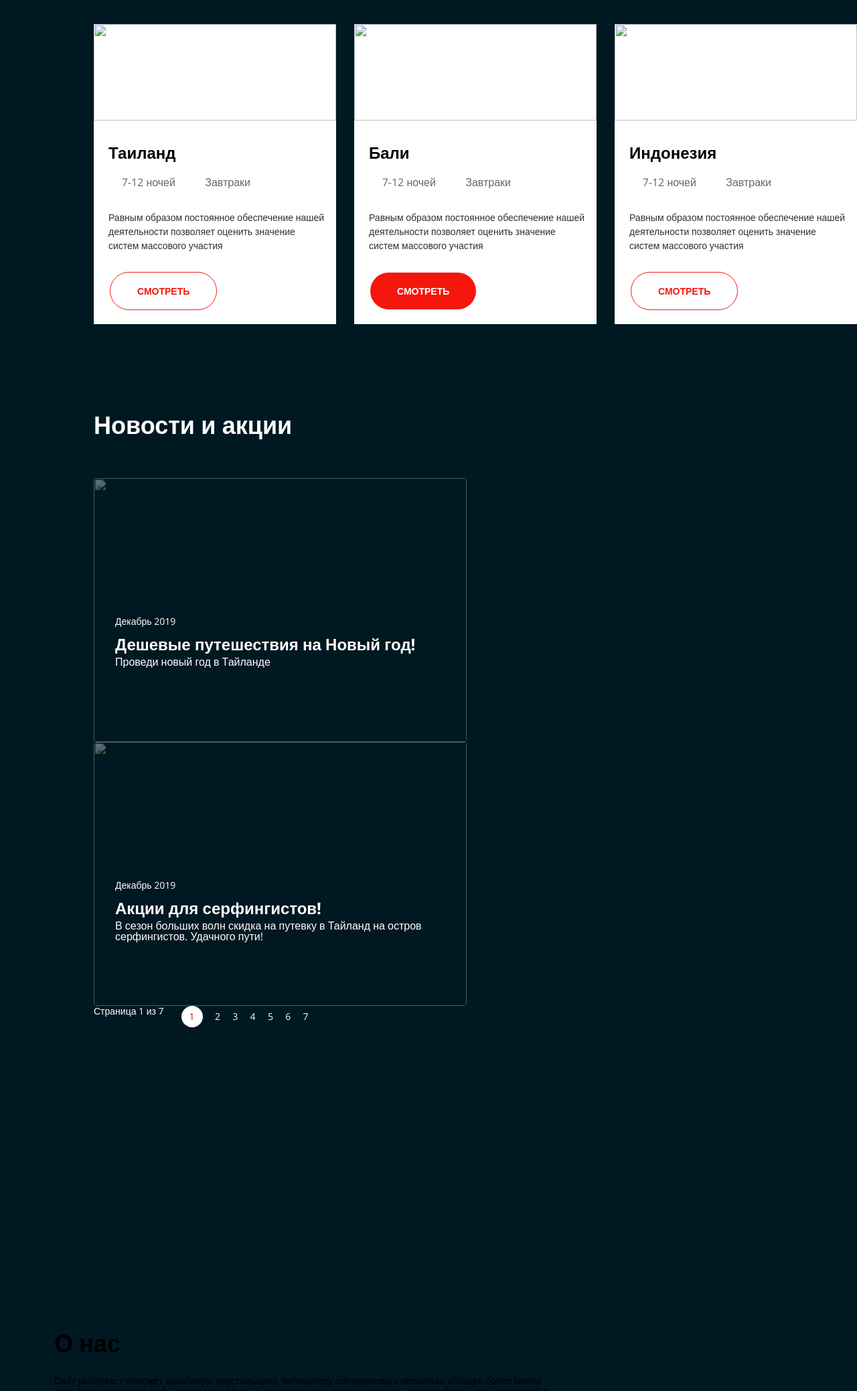
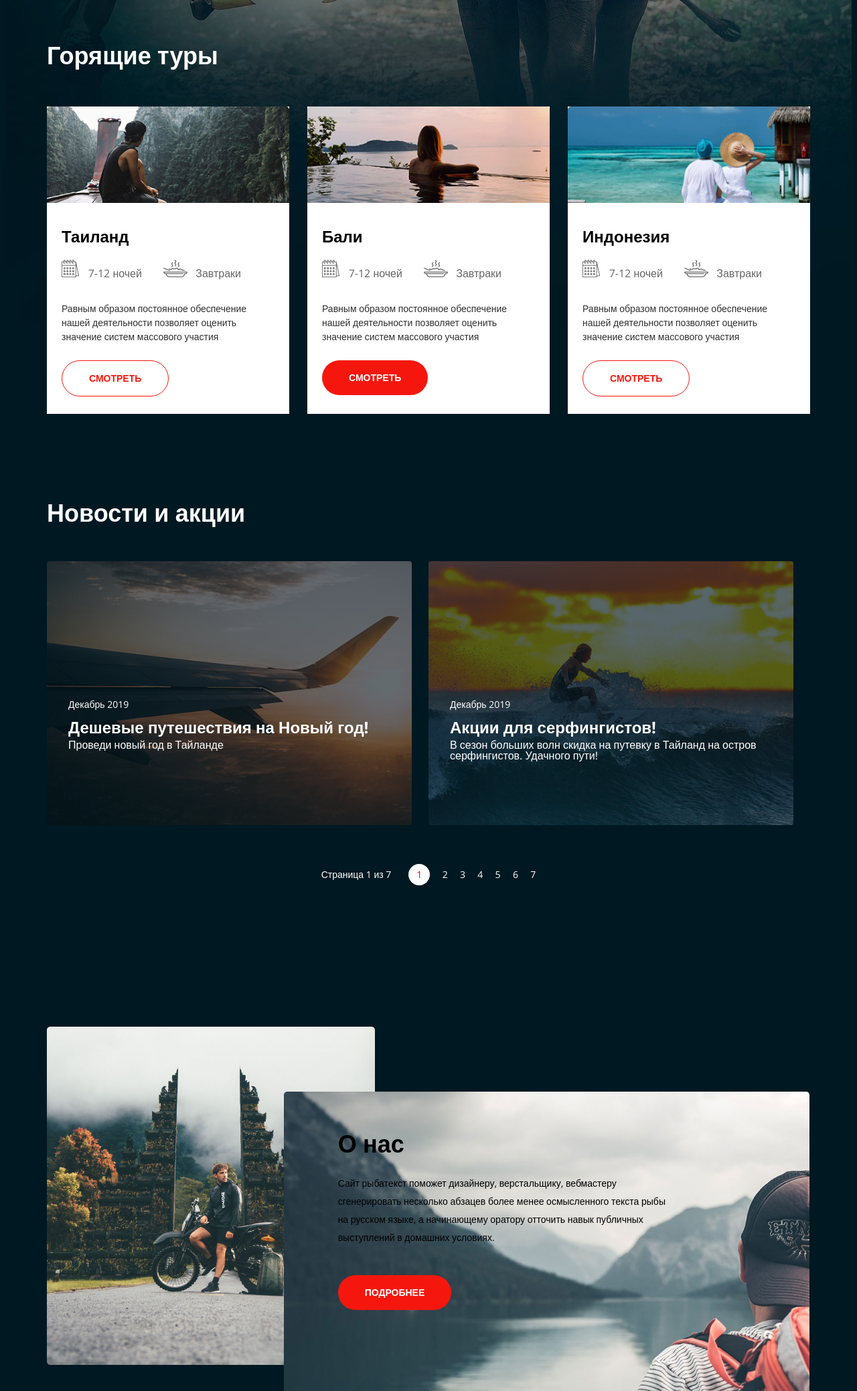
Before and after one commit to ddgurova/project_air_asia, a plain HTML site: page index.html in a window 1280 px wide. Shown: the part 723-2800 px from the top of the page at 67% size. Drawn offline with nearby package versions, Linux system fonts and the light colour scheme.

Commit message:
Add files via upload
Поправила задание 2

```diff
--- a/index.html
+++ b/index.html
@@ -5,15 +5,16 @@
         <link rel="preconnect" href="https://fonts.googleapis.com">
         <link rel="preconnect" href="https://fonts.gstatic.com" crossorigin>
         <link href="https://fonts.googleapis.com/css2?family=Open+Sans:ital,wght@0,300;0,400;0,500;0,600;0,700;0,800;1,300;1,400;1,500;1,600;1,700;1,800&display=swap" rel="stylesheet">
-        <link rel="stylesheet" href="./main.css">
+        <link rel="stylesheet" href="main.css">
         <title>Air Asia</title>
     </head>
     <body>
-        <div class="wrapper">
+        <div class="wrapper main-page-wrapper">
+            <section class="hero">
+                <div class="container">
                     <header class="header">
-                <div class="container">
                         <a href="/" class="logo">
-                        <img src="/Project/лого.png" class="logo__pic">
+                            <img src="./pictures/logo.png" class="logo__pic">
                         </a>
                         <nav class="menu">
                             <ul class="menu__list">
@@ -32,14 +33,16 @@
                             <a href="tel:+78007003030" class="contacts__phone">8 800 700 30 30</a>
                             <div class="contacts__workhours">График работы</div>
                         </address>
+                    </header>
                 </div>
-            </header>
+            </section>
             <main class="main-content">
+                <div class="container">
                     <section class="tours">
                         <div class="container">
                             <div class="tours__image">
                                 <img src="" alt="" class="tours__elem">
-                            <h1 class="tours__title">Авторские туры по Азии</h1>
+                                <h1 class="tours__title">Авторские<br>туры по Азии</h1>
                                 <p class="tours__description">Открой для себя Азию</p>
                                 <a href="#" class="button btn--color--red">Подробнее</a>
                             </div>
@@ -50,52 +53,52 @@
                             <h2 class="hot-tours__title">Горящие туры</h2>
                             <ul class="hot-tours__cards">
                                 <li class="hot-tours__item">
-                                <img src="/Project/river.png" alt="" class="hot-tours__image">
+                                    <img src="./pictures/river.png" alt="" class="hot-tours__image">
+                                    <div class="hot_tours__desc">
                                         <h3 class="hot-tours__country">Таиланд</h3>
                                         <div class="hot-tours__icons">
-                                    <img src="/Project/calendar.png" alt="" class="icons__calendar">
+                                            <img src="./pictures/calendar.png" alt="" class="icons__calendar">
                                             <p class="icons__nights">7-12 ночей</p>
-                                    <img src="/Project/meal.png" alt="" class="icons__meals">
+                                            <img src="./pictures/meal.png" alt="" class="icons__meals">
                                             <p class="icons__breakfast">Завтраки</p>
                                         </div>
                                         <p class="hot-tours__description">
                                             Равным образом постоянное обеспечение нашей деятельности позволяет оценить значение систем массового участия
                                         </p>
-                                <div class="hot-tours__button-wrapper">
                                         <a href="#" class="button btn--color--white">Смотреть</a>
                                     </div>
                                 </li>
 
                                 <li class="hot-tours__item">
-                                <img src="/Project/pool.png" alt="" class="hot-tours__image">
+                                    <img src="./pictures/pool.png" alt="" class="hot-tours__image">
+                                    <div class="hot_tours__desc">
                                         <h3 class="hot-tours__country">Бали</h3>
                                         <div class="hot-tours__icons">
-                                    <img src="/Project/calendar.png" alt="" class="icons__calendar">
+                                            <img src="./pictures/calendar.png" alt="" class="icons__calendar">
                                             <p class="icons__nights">7-12 ночей</p>
-                                    <img src="/Project/meal.png" alt="" class="icons__meals">
+                                            <img src="./pictures/meal.png" alt="" class="icons__meals">
                                             <p class="icons__breakfast">Завтраки</p>
                                         </div>
                                         <p class="hot-tours__description">
                                             Равным образом постоянное обеспечение нашей деятельности позволяет оценить значение систем массового участия
                                         </p>
-                                <div class="hot-tours__button-wrapper">
-                                    <a href="#" class="button btn-color--red">Смотреть</a>
+                                        <a href="#" class="button btn--color--red">Смотреть</a>
                                     </div>
                                 </li>
 
                                 <li class="hot-tours__item">
-                                <img src="/Project/ocean.png" alt="" class="hot-tours__image">
+                                    <img src="./pictures/ocean.png" alt="" class="hot-tours__image">
+                                    <div class="hot_tours__desc">
                                         <h3 class="hot-tours__country">Индонезия</h3>
                                         <div class="hot-tours__icons">
-                                    <img src="/Project/calendar.png" alt="" class="icons__calendar">
+                                            <img src="./pictures/calendar.png" alt="" class="icons__calendar">
                                             <p class="icons__nights">7-12 ночей</p>
-                                    <img src="/Project/meal.png" alt="" class="icons__meals">
+                                            <img src="./pictures/meal.png" alt="" class="icons__meals">
                                             <p class="icons__breakfast">Завтраки</p>
                                         </div>
                                         <p class="hot-tours__description">
                                             Равным образом постоянное обеспечение нашей деятельности позволяет оценить значение систем массового участия
                                         </p>
-                                <div class="hot-tours__button-wrapper">
                                         <a href="#" class="button btn--color--white">Смотреть</a>
                                     </div>
                                 </li>
@@ -108,17 +111,16 @@
                             <h2 class="news__title">Новости и акции</h2>
                             <ul class="news__points">
                                 <li class="news__item">
-                                <img src="/Project/plain.png" alt="" class="news__image">
+                                    <img src="./pictures/plain.png" alt="" class="news__image">
                                     <div class="news__text">
                                         <div class="news__month">Декабрь 2019</div>
                                         <div class="news__subtitle">Дешевые путешествия на Новый год!</div>
                                         <div class="news__description">Проведи новый год в Тайланде</div>
                                     </div>
                                 </li>
-                        </ul>
-                        <ul class="news__points">
+
                                 <li class="news__item">
-                                <img src="/Project/Surfer.png" alt="" class="news__image">
+                                    <img src="./pictures/surfer.png" alt="" class="news__image">
                                     <div class="news__text">
                                         <h5 class="news__month">Декабрь 2019</h5>
                                         <h3 class="news__subtitle">Акции для серфингистов!</h3>
@@ -129,13 +131,13 @@
                             <div class="pager">
                                 <div class="pager__display">Страница 1 из 7</div>
                                     <ul class="pager__list">
-                                    <li class="pager__item pager__item--active"> <a href="" class="pager__link"></a>1</li>
-                                    <li class="pager__item"> <a href="" class="pager__link"></a>2</li>
-                                    <li class="pager__item"> <a href="" class="pager__link"></a>3</li>
-                                    <li class="pager__item"> <a href="" class="pager__link"></a>4</li>
-                                    <li class="pager__item"> <a href="" class="pager__link"></a>5</li>
-                                    <li class="pager__item"> <a href="" class="pager__link"></a>6</li>
-                                    <li class="pager__item"> <a href="" class="pager__link"></a>7</li>
+                                        <li class="pager__item pager__item--active"> <a href="" class="pager__link">1</a></li>
+                                        <li class="pager__item"> <a href="" class="pager__link">2</a></li>
+                                        <li class="pager__item"> <a href="" class="pager__link">3</a></li>
+                                        <li class="pager__item"> <a href="" class="pager__link">4</a></li>
+                                        <li class="pager__item"> <a href="" class="pager__link">5</a></li>
+                                        <li class="pager__item"> <a href="" class="pager__link">6</a></li>
+                                        <li class="pager__item"> <a href="" class="pager__link">7</a></li>
                                     </ul>
                                 </div>
                             </div>
@@ -157,11 +159,13 @@
                             </div>
                         </div>
                     </section>
+                </div>
             </main>
-            <!-- <footer class="footer">
-                <div class="container">
+            <footer class="footer__container">
+                <div class="container footer-container__content">
+                    <div class="footer">
                         <a href="/" class="logo">
-                        <img src="" alt="" class="logo__pic">
+                            <img src="./pictures/logo.png" alt="" class="logo__pic">
                         </a>
                         <nav class="menu">
                             <ul class="menu__list">
@@ -176,12 +180,27 @@
                                 </li>
                             </ul>
                         </nav>
+                        <ul class="socials">
+                            <li class="social__item">
+                                <a href="###" class="social__link social__item--icon--telegram"></a>
+                            </li>
+                            <li class="social__item">
+                                <a href="###" class="social__link social__item--icon--vk"></a>
+                            </li>
+                            <li class="social__item">
+                                <a href="###" class="social__link social__item--icon--fb"></a>
+                            </li>
+                            <li class="social__item">
+                                <a href="###" class="social__link social__item--icon--insta"></a>
+                            </li>
+                        </ul>
                         <address class="contacts">
-                        <p>Бесплатный звонок по России</p>
+                            <div class="contacts__descr">Бесплатный звонок по России</div>
                             <a href="tel:+78007003030" class="contacts__phone">8 800 700 30 30</a>
                         </address>
                     </div>
-            </footer> -->
+                </div>
+            </footer>
         </div>
     </body>
 </html>
--- a/main.css
+++ b/main.css
@@ -9,6 +9,7 @@ body {
 }
 a {
     color: inherit;
+    text-decoration: none;
 }
 ul {
     padding: 0;
@@ -22,11 +23,12 @@ h1, h2, h3, h4, h5, h6 {
     font-weight: normal;
 }
 p {
-    margin-top: 0px;
+    margin-top: 0;
+    margin-bottom: 0;
 }
 .container {
     margin: 0 auto;
-    width: 1000px;
+    width: 1140px;
     display: flex;
     flex-direction: column;
 }
@@ -101,6 +103,7 @@ header {
     font-weight: bold;
     text-transform: uppercase;
     text-decoration: none;
+    display: inline-block;
 }
 .btn--color--red:hover {
     background: #F5170E;
@@ -108,7 +111,6 @@ header {
     color: #FFFFFF;
 }
 .hot-tours {
-    height: 555px;
     margin-bottom: 127px;
 }
 .hot-tours__title {
@@ -118,43 +120,35 @@ header {
     display: flex;
     align-items: flex-end;
     margin-bottom: 55px;
-    width: 273px;
-    height: 49px;
 }
 .hot-tours__cards {
     display: flex;
-    left: 389px;
-    width: 1140px;
 }
 .hot-tours__item {
-    height: 448px;
-    width: 362px;
     background: #FFFFFF;
+    display: inline-block;
     margin-right: 27px;
-    display: inline-block;
 }
 .hot-tours__image {
     width: 362px;
     height: 144px;
-    left: 389px;
-    margin-bottom: 29px;
+}
+.hot_tours__desc {
+    padding: 33px 22px 26px;
 }
 .hot-tours__country {
-    width: 108px;
-    height: 33px;
-    padding-left: 22px;
     font-size: 24px;
     font-weight: bold;
     line-height: 28px;
     display: flex;
     align-items: flex-end;
     color: #000000;
-    margin-bottom: 10px;
+    margin-bottom: 21px;
 }
 .hot-tours__icons {
     height: 38px;
     margin-bottom: 24px;
-    padding-left: 28px;
+    align-items: center;
 }
 .icons__calendar {
     height: 26px;
@@ -181,19 +175,12 @@ header {
     color: #666666;
 }
 .hot-tours__description {
-    width: 324px;
-    height: 63px;
-    padding-left: 22px;
     font-size: 14px;
     line-height: 21px;
     display: flex;
     align-items: center;
     color: #303030;
     margin-bottom: 25px;
-}
-.hot-tours__button-wrapper {
-    padding: 25px 203px 26px 24px;
-    width: 135px;
 }
 .btn--color--white {
     background: #FFFFFF;
@@ -208,7 +195,6 @@ header {
     color: #FFFFFF;
 }
 .news {
-    height: 600px;
     margin-bottom: 58px;
 }
 .news__title {
@@ -217,22 +203,21 @@ header {
     line-height: 42px;
     display: flex;
     margin-bottom: 51px;
-    height: 49px;
     color: #FFFFFF;
 }
 .news__points {
-    width: 557px;
-    height: 394px;
-    display: inline-block;
+    display: flex;
+    margin-bottom: 58px;
 }
 .news__item {
     width: 557px;
-    height: 394px;
+    min-height: 394px;
     vertical-align: top;
     position: relative;
     border-radius: 4px;
     overflow: hidden;
     display: inline-block;
+    margin-right: 25px;
 }
 .news__image {
     display: block;
@@ -264,8 +249,8 @@ header {
 }
 .pager {
     display: flex;
-    text-align: center;
-    width: 375px;
+    justify-content: center;
+    align-items: center;
     margin-bottom: 153px;
 }
 .pager__list {
@@ -290,6 +275,7 @@ header {
 }
 .pager__display {
     margin-right: 26px;
+    display: flex;
 }
 .about-us:before {
     display: inline-block;
@@ -297,7 +283,7 @@ header {
     vertical-align: top;
     width: 490px;
     height: 505px;
-    background: url(/Project/gates.png) center center / cover no-repeat;
+    background: url(./pictures/gates.png) center center / cover no-repeat;
 }
 .about-us__desc {
     display: inline-block;
@@ -305,20 +291,27 @@ header {
     width: 785px;
     height: 455px;
     padding: 70px 81px;
-    background: url(/Project/mountains.png);
+    background: url(./pictures/mountains.png);
+    background-repeat: no-repeat;
+    background-size: cover;
     object-fit: cover;
     margin-left: -140px;
-    margin-top: 151px;
+    margin-top: 97px;
+    box-sizing: border-box;
+    margin-bottom: 53px;
 }
 .about-us__title {
     font-weight: bold;
     font-size: 36px;
     color: #000000;
-    margin-bottom: 40px;
+    margin-bottom: 37px;
 }
 .about-us__desc-text {
-    margin-bottom: 45px;
+    margin-bottom: 43px;
     color: #000000;
+    line-height: 27px;
+    width: 502px;
+    min-width: 135px;
 }
 .about-us__desc-text p {
     margin-bottom: 20px;
@@ -357,32 +350,32 @@ margin-bottom: 7px;
     background: center center no-repeat;
 }
 .social__item--icon--telegram .social__link {
-    background-image: url(/Project/telegram.png);
+    background-image: url(./pictures/telegram.png);
 }
-.social__item--icon--telegram .social__link: :hover {
-    background-image: url(/Project/telegram-hover.png);
+.social__item--icon--telegram .social__link:hover {
+    background-image: url(./pictures/telegram-hover.png);
 }
 .social__item--icon--vk .social__link {
-    background-image: url(/Project/vk.png);
+    background-image: url(./pictures/vk.png);
 }
-.social__item--icon--vk .social__link: :hover {
-    background-image: url(/Project/vk-hover.png);
+.social__item--icon--vk .social__link:hover {
+    background-image: url(./pictures/vk-hover.png);
 }
 .social__item--icon--vk .social__link {
-    background-image: url(/Project/f.png);
+    background-image: url(./pictures/f.png);
 }
-.social__item--icon--vk .social__link: :hover {
-    background-image: url(/Project/f-hover.png);
+.social__item--icon--vk .social__link:hover {
+    background-image: url(./pictures/f-hover.png);
 }
 .social__item--icon--vk .social__link {
-    background-image: url(/Project/in.png);
+    background-image: url(./pictures/in.png);
 }
-.social__item--icon--vk .social__link: :hover {
-    background-image: url(/Project/in-hover.png);
+.social__item--icon--vk .social__link:hover {
+    background-image: url(./pictures/in-hover.png);
 }
 .footer-container__content {
     border-top: 1px solid #FFFFFF;;
 }
 .main-page-wrapper {
-    background: url(/Project/1.png) center top no-repeat;
+    background: url(./pictures/elephant.png) center top no-repeat;
 }
```
Also changed, not shown: pictures/background.png (added), pictures/calendar.png (added), pictures/elephant.png (added), pictures/f.png (added), pictures/gates.png (added), pictures/in.png (added), pictures/logo.png (added), pictures/main.png (added), pictures/meal.png (added), pictures/mountains.png (added), pictures/ocean.png (added), pictures/plain.png (added), pictures/pool.png (added), pictures/river.png (added), 3 more files. Lines whose indentation alone changed are shown as unchanged.
